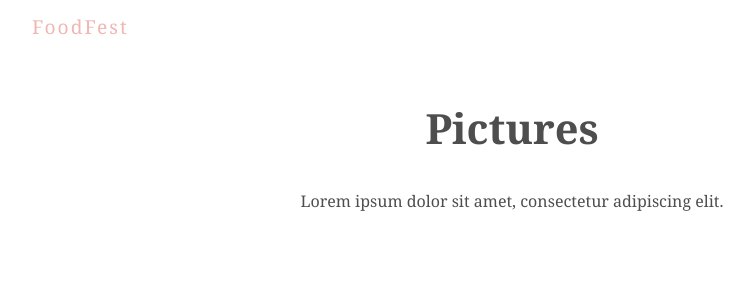
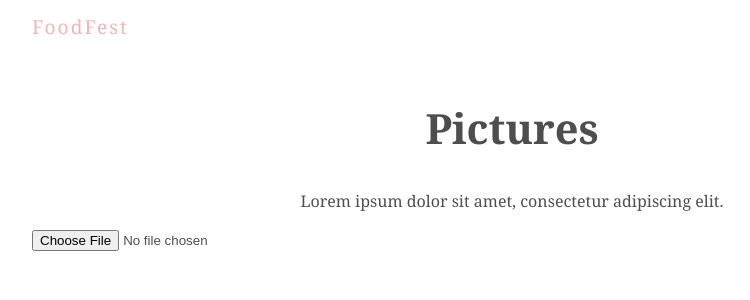
Before and after one commit to erazmozen/React-Gallery, a React (Create React App) app: page / in a window 1280 px wide. Shown: the top 300 px of the page, without its empty margins (128-878 px from the left). Built offline with nearby package versions, Linux system fonts and the light colour scheme.

Commit message:
Filepicker logic

```diff
--- a/src/App.js
+++ b/src/App.js
@@ -1,10 +1,12 @@
 import React from "react";
 import Title from "./comps/Title";
+import UploadForm from "./comps/UploadForm";
 
 function App() {
   return (
     <div className="App">
       <Title />
+      <UploadForm />
     </div>
   );
 }
--- /dev/null
+++ b/src/comps/UploadForm.js
@@ -0,0 +1,37 @@
+import React, { useState } from "react";
+
+const UploadForm = () => {
+  // State u kome cuvamo izabrani file
+  const [file, setFile] = useState(null);
+  // Dozvoljeni filetype
+  const types = ["image/png", "image/jpeg"];
+  // Error
+  const [error, setError] = useState(null);
+
+  const changeHandler = (e) => {
+    // Iz event objekta uzimamo samo prvi file, stavicemo ga u local state
+    let selected = e.target.files[0];
+    // Samo ako je file izabran koristimo setFile da bismo update state. Takodje
+    // moramo da proverimo dali je file type ono sto zelimo, napravicemo array sa
+    // dozvoljenim filetype, definisano gore
+    if (selected && types.includes(selected.type)) {
+      setFile(selected);
+      setError("");
+    } else {
+      setFile(null);
+      setError("File mora biti png ili jpeg");
+    }
+  };
+
+  return (
+    <form>
+      <input type="file" onChange={changeHandler} />
+      <div className="output">
+        {error && <div className="error">{error}</div>}
+        {file && <div>{file.name}</div>}
+      </div>
+    </form>
+  );
+};
+
+export default UploadForm;
```
